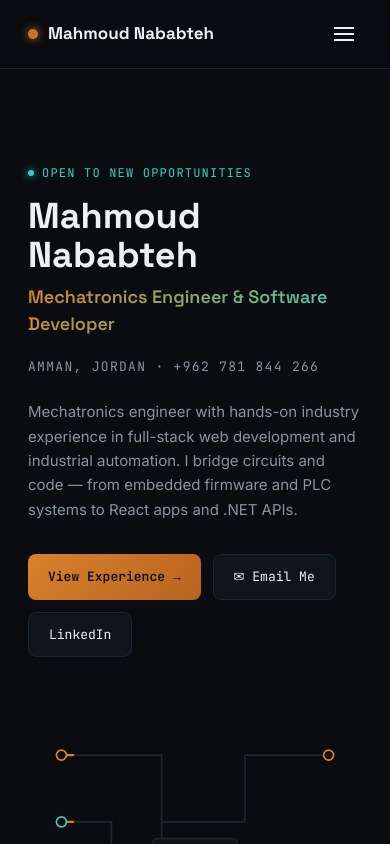
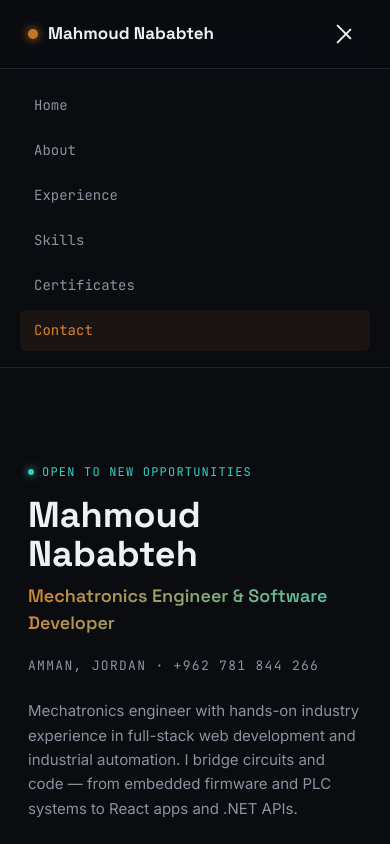
Before and after one commit to mhm2044510/portfolio, a React (Vite) app: page / in a window 390 px wide. Both pictures are taken after a click on the button "Toggle menu". Shown: the top 844 px of the page. Built offline with nearby package versions, Linux system fonts and the light colour scheme.

Commit message:
Add GitHub Pages deployment

```diff
--- a/src/components/Navbar.jsx
+++ b/src/components/Navbar.jsx
@@ -1,4 +1,11 @@
+import React, { useState } from "react";
+
 export function Navbar({ NAV_LINKS = [] }) {
+  const [isOpen, setIsOpen] = useState(false);
+
+  const toggleMenu = () => setIsOpen((prev) => !prev);
+  const closeMenu = () => setIsOpen(false);
+
   return (
     <nav
       className="sticky top-0 z-50 border-b"
@@ -11,6 +18,7 @@ export function Navbar({ NAV_LINKS = [] }) {
       <div className="max-w-[1120px] mx-auto px-7 flex items-center justify-between h-[68px] relative z-10">
         <a
           href="#home"
+          onClick={closeMenu}
           className="flex items-center gap-2.5 text-[17px] font-bold"
           style={{
             fontFamily: "var(--font-display)",
@@ -26,6 +34,8 @@ export function Navbar({ NAV_LINKS = [] }) {
           />
           Mahmoud Nababteh
         </a>
+
+        {/* Desktop nav */}
         <ul
           className="hidden md:flex gap-1 list-none m-0 p-0 text-[13px]"
           style={{ fontFamily: "var(--font-mono)" }}
@@ -43,23 +53,66 @@ export function Navbar({ NAV_LINKS = [] }) {
             </li>
           ))}
         </ul>
+
+        {/* Burger button (mobile only) */}
         <button
-          className="md:hidden flex flex-col gap-1 p-2 bg-transparent border-none cursor-pointer"
+          onClick={toggleMenu}
+          className="md:hidden flex flex-col justify-center items-center gap-1.5 w-9 h-9 bg-transparent border-none cursor-pointer relative z-20"
           aria-label="Toggle menu"
+          aria-expanded={isOpen}
         >
           <span
-            className="block w-5 h-0.5"
-            style={{ background: "var(--color-text)" }}
+            className="block w-5 h-0.5 rounded-full transition-all duration-300 ease-in-out"
+            style={{
+              background: "var(--color-text)",
+              transform: isOpen ? "translateY(6px) rotate(45deg)" : "none",
+            }}
           />
           <span
-            className="block w-5 h-0.5"
-            style={{ background: "var(--color-text)" }}
+            className="block w-5 h-0.5 rounded-full transition-all duration-300 ease-in-out"
+            style={{
+              background: "var(--color-text)",
+              opacity: isOpen ? 0 : 1,
+            }}
           />
           <span
-            className="block w-5 h-0.5"
-            style={{ background: "var(--color-text)" }}
+            className="block w-5 h-0.5 rounded-full transition-all duration-300 ease-in-out"
+            style={{
+              background: "var(--color-text)",
+              transform: isOpen ? "translateY(-6px) rotate(-45deg)" : "none",
+            }}
           />
         </button>
+      </div>
+
+      {/* Mobile dropdown panel */}
+      <div
+        className="md:hidden overflow-hidden transition-all duration-300 ease-in-out border-t"
+        style={{
+          maxHeight: isOpen ? "400px" : "0px",
+          opacity: isOpen ? 1 : 0,
+          borderColor: isOpen ? "var(--color-line)" : "transparent",
+          background: "var(--color-bg)",
+        }}
+      >
+        <ul
+          className="flex flex-col gap-1 list-none m-0 px-5 py-4 text-[14px]"
+          style={{ fontFamily: "var(--font-mono)" }}
+        >
+          {NAV_LINKS.map((link) => (
+            <li key={link.href}>
+              <a
+                href={link.href}
+                onClick={closeMenu}
+                className={`nav-link px-3.5 py-2.5 rounded-[6px] transition-all duration-150 block ${
+                  link.href === "#contact" ? "active" : ""
+                }`}
+              >
+                {link.label}
+              </a>
+            </li>
+          ))}
+        </ul>
       </div>
     </nav>
   );
```
